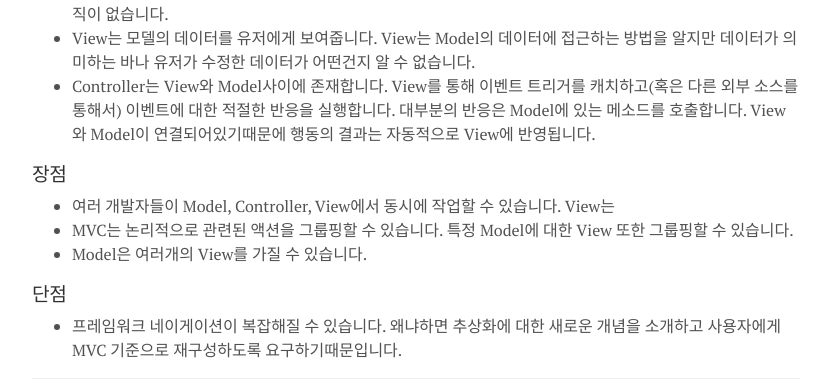
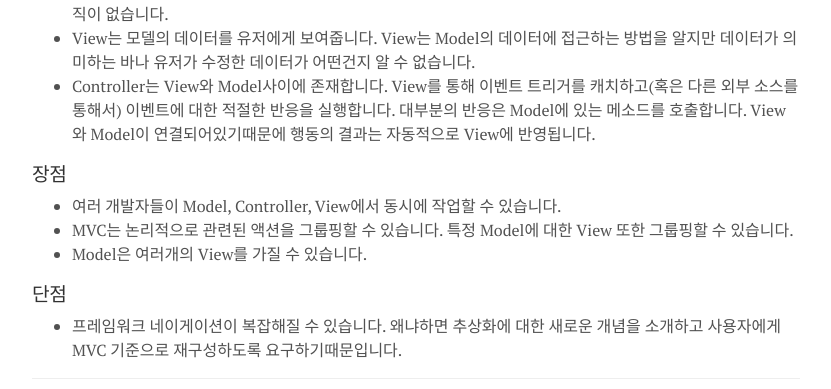
Before and after one commit to austinpark420/austinpark420.github.io, a Jekyll site: the page built from _posts/2019-05-29-mvc.md, in a window 1280 px wide. Shown: the part 716-1105 px from the top of the page, without its empty margins (224-1055 px from the left). Built offline with Jekyll 4.4.1, drawn with Linux system fonts in a browser that asks for light colours; some web fonts are replaced.

Commit message:
Edit typo

```diff
--- a/_posts/2019-05-29-mvc.md
+++ b/_posts/2019-05-29-mvc.md
@@ -17,7 +17,7 @@ Model View Controller(MVC) 디자인 패턴은 어플리케이션을 데이터
 
 ### 장점
 
-- 여러 개발자들이 Model, Controller, View에서 동시에 작업할 수 있습니다. View는
+- 여러 개발자들이 Model, Controller, View에서 동시에 작업할 수 있습니다.
 - MVC는 논리적으로 관련된 액션을 그룹핑할 수 있습니다. 특정 Model에 대한 View 또한 그룹핑할 수 있습니다.
 - Model은 여러개의 View를 가질 수 있습니다.
 
```
Also changed, not shown: _posts/2019-05-28-memoization.md (+1 -1 lines).
